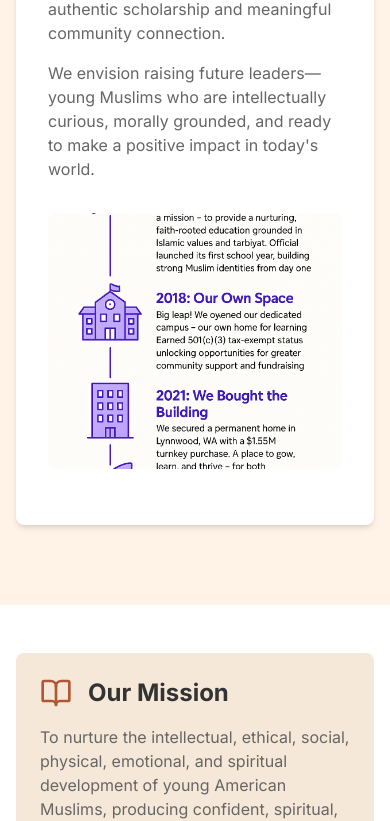
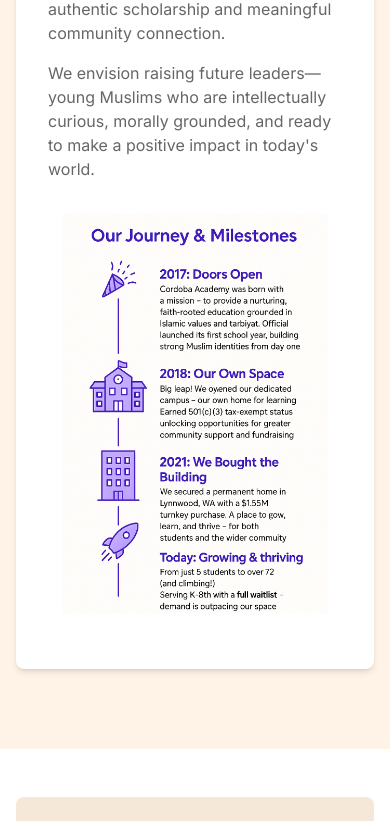
Before and after one commit to ca-seattle/cordoba-website, a Next.js app: page /about in a window 390 px wide. Shown: the part 1339-2160 px from the top of the page. Built offline with nearby package versions, Linux system fonts and the light colour scheme.

Commit message:
updating teacher bios and timeline image (#11)
Co-authored-by: Umair <umair.qureshi@zealitconsultants.com>

```diff
--- a/app/about/page.tsx
+++ b/app/about/page.tsx
@@ -109,7 +109,7 @@ export default function AboutPage() {
       name: "Hana Khan",
       title: "3rd Grade ELA Learning Coach",
       image: "/hana_khan.jpg",
-      bio: "Sr. Hana holds a Bachelor's degree in Psychology Studies from Western Connecticut State University and has also pursued advanced Islamic studies, working toward an Aalima degree in New York. With over seven years of experience working with children, she has always been passionate about nurturing young minds and helping them grow with confidence and compassion.\n\nHer greatest joy comes from seeing her students every day—their curiosity, energy, and smiles continue to inspire her. Teaching at Cordoba Academy is especially meaningful for her, as it allows her to integrate Islamic values into her daily instruction and help children develop both academically and spiritually in a supportive, faith-centered environment.",
+      bio: "Sr. Hana holds a Bachelor's degree in Psychology Studies from Western Connecticut State University and has also pursued advanced Islamic studies, completing an Aalima degree in New York. With over seven years of experience working with children, she has always been passionate about nurturing young minds and helping them grow with confidence and compassion.\n\nHer greatest joy comes from seeing her students every day—their curiosity, energy, and smiles continue to inspire her. Teaching at Cordoba Academy is especially meaningful for her, as it allows her to integrate Islamic values into her daily instruction and help children develop both academically and spiritually in a supportive, faith-centered environment.",
     },
     {
       name: "Sadia Rizvi",
@@ -145,32 +145,14 @@ export default function AboutPage() {
       name: "Afshan Qureshi",
       title: "5th Grade Quran Instructor",
       image: "/avatar_female.png",
-      bio: "NO BIO AVAILABLE",
+      bio: "Sr. Afshan holds a degree in Psychology from Pakistan and has also pursued advanced Islamic Studies, completing an Aalima degree in the United States. She has further dedicated herself to the study of Quranic tafseer, hadith, and Arabic grammar, and has completed advanced Tajweed courses. Her ongoing learning with authentic teachers reflects her deep commitment to lifelong growth in sacred knowledge.\n\nHer greatest passion is the Quran, teaching it in the way it has been preserved and passed down since the time of the Prophet ﷺ. For Sr. Afshan, nothing is more fulfilling than witnessing her students put effort into connecting with the Quran; each step they take fills her heart with gratitude and joy. Teaching at Cordoba Academy allows her to share this love of the Quran and inspire students to build a lasting relationship with it.",
     },
-    // {
-    //   name: "Aisha Ahmad",
-    //   title: "5th Grade Quran Instructor",
-    //   image: "/aisha_ahmad.jpg",
-    //   bio: "NO BIO AVAILABLE",
-    // },
     {
       name: "Saima Samad",
       title: "6th Grade Math Learning Coach",
       image: "/saima_samad.jpg",
       bio: "Sr. Saima Samad holds a B.S. in Applied Mathematics from UMBC, along with certifications in Software Testing from the University of Washington and LEAP Management Training. With a background in quality assurance and software testing for companies like Oracle and Microsoft, she brings a detail-oriented, analytical, and problem-solving approach to the classroom, helping students develop critical thinking skills and a strong foundation in math and technology.\n\nHer passion for education led her to Fairfax County Public Schools as a substitute teacher across all grades and subjects, as well as a math and English tutor at Huntington Learning Center. She finds immense joy in helping students unlock their full potential and takes pride in seeing them strive, grow, and succeed.\n\nAt Cordoba Academy, she is inspired by the positive, encouraging, and supportive atmosphere, where students and teachers alike flourish together. She is honored to be part of a school that not only fosters academic excellence and personal growth but also nurtures faith and a strong Islamic identity in its students.",
     },
-    // {
-    //   name: "Faizan Samad",
-    //   title: "6th Grade Science Learning Coach",
-    //   image: "/avatar_male.png",
-    //   bio: "NO BIO AVAILABLE",
-    // },
-    // {
-    //   name: "Dr Tahira",
-    //   title: "Title",
-    //   image: "/avatar_female.png",
-    //   bio: "Dr. Tahira brings decades of expertise in applied and computational mathematics to the classroom. With a Ph.D. in Applied/Computational Mathematics from Quaid-i-Azam University and post-doctoral research from Swansea University in the UK, Dr. Haroon has made significant contributions in fluid mechanics, numerical analysis, and mathematical modeling. She has held prominent positions in academia, including Head of the Department of Mathematics at COMSATS Institute of Information Technology in Pakistan, where he supervised graduate students and taught courses ranging from numerical computations and linear algebra to fluid mechanics and magneto-hydrodynamics.\nDr. Tahira is also an accomplished researcher with a history of innovation, she developed new mathematical methods such as the Reduction to First Order (RFO) and Exponential Transform Method (ETM) for solving complex differential equations. She has received numerous accolades, including the Best Teacher Award from AIOU & UNESCO and the Women Role Model Award in 2016.\nA dedicated educator and mentor, Dr. Haroon is passionate about making mathematics engaging, accessible, and deeply meaningful for students at all levels.",
-    // },
     {
       name: "Mahwish Nadeem",
       title: "Art Instructor",
@@ -233,13 +215,13 @@ export default function AboutPage() {
                   positive impact in today's world.
                 </p>
               </div>
-              <div className="relative h-64 md:h-full rounded-lg overflow-hidden flex items-center justify-center">
+              <div className="relative w-full rounded-lg overflow-hidden flex items-center justify-center">
                 <Image
                   src="/timeline.png"
                   alt="Cordoba Academy History"
                   height={650}
                   width={550}
-                  className="object-contain"
+                  className="object-contain w-full h-auto max-h-[400px] md:max-h-[600px]"
                   priority
                 />
               </div>
```
